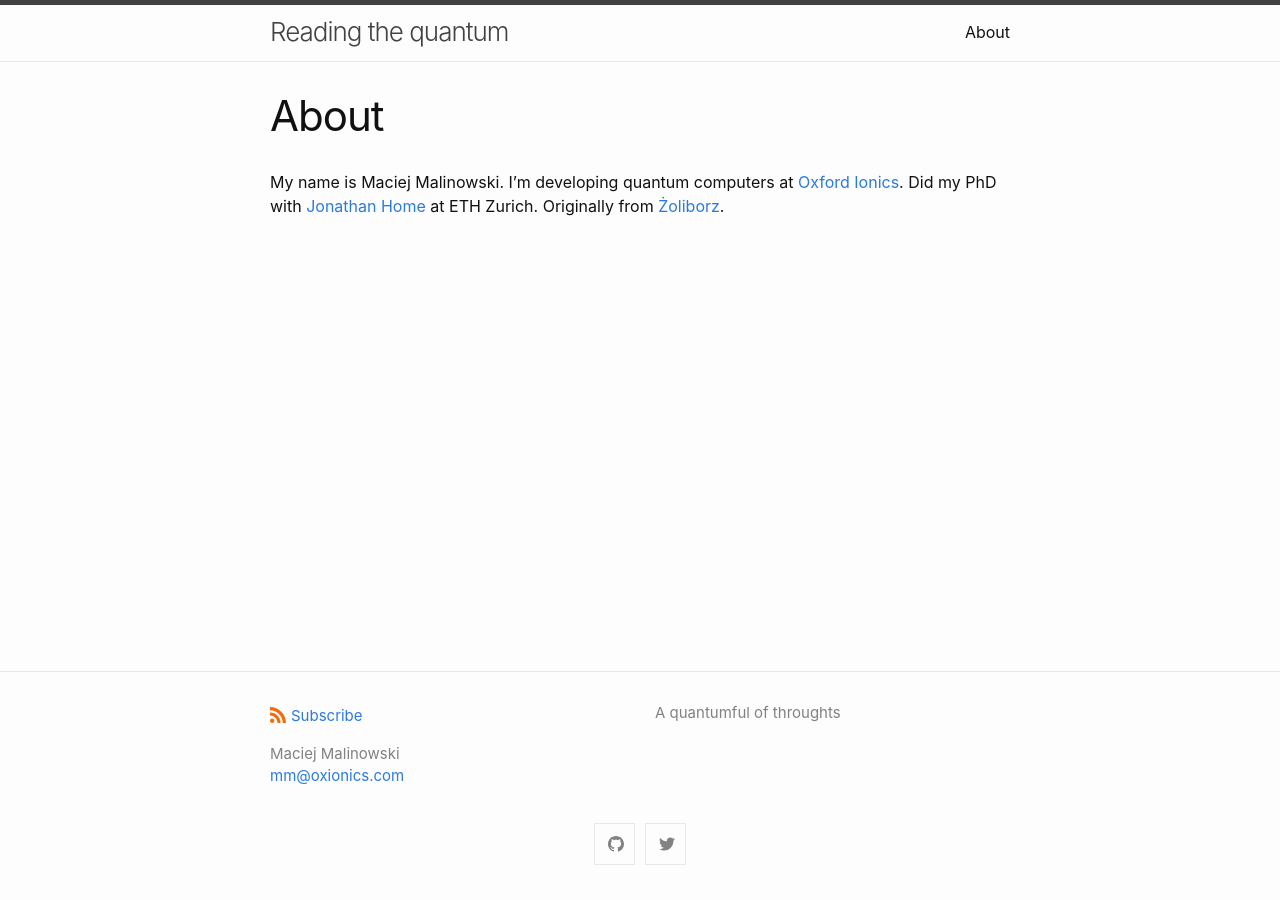
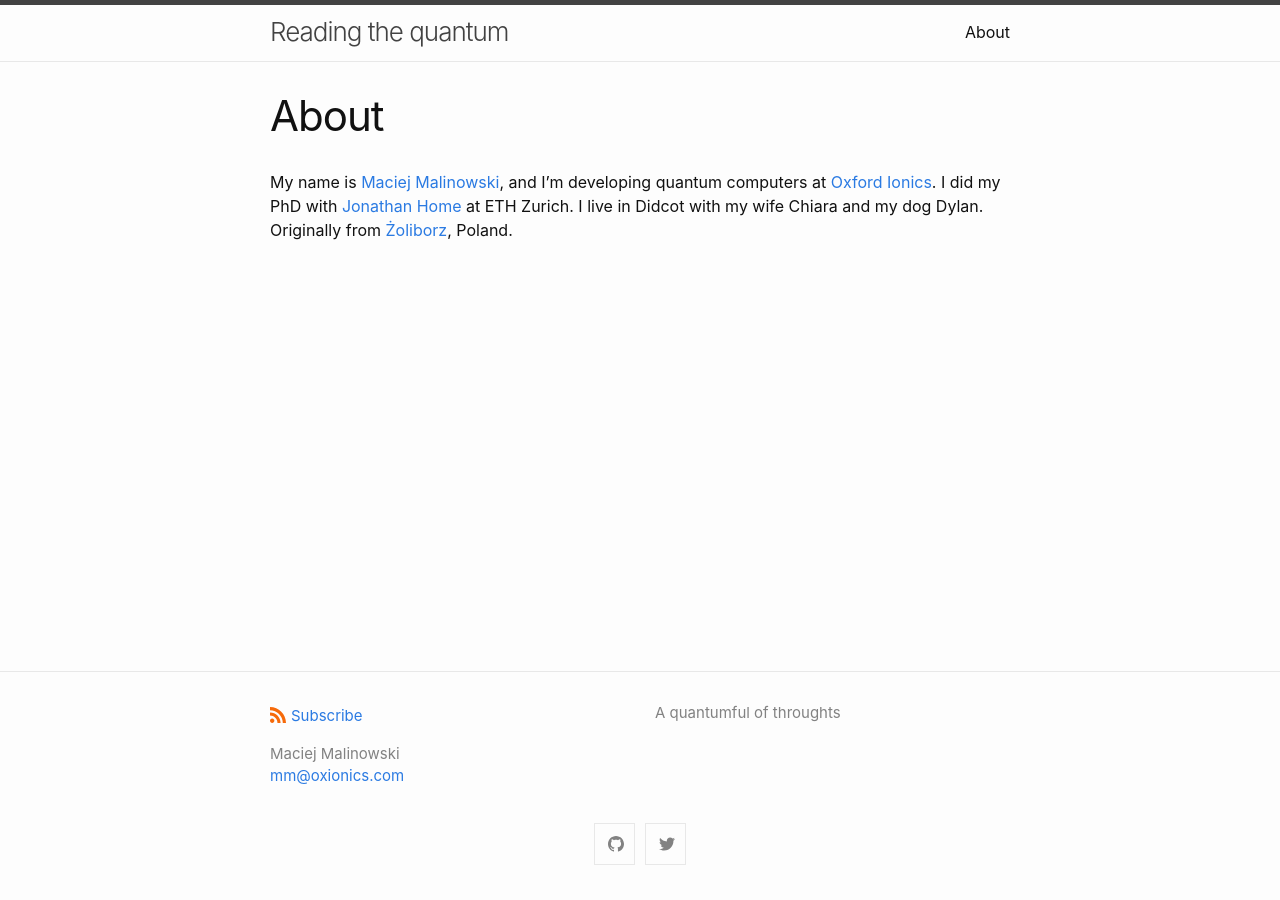
Before and after one commit to m-malinowski/m-malinowski.github.io, a Jekyll site: the page built from about.md, in a window 1280 px wide. Built offline with Jekyll 4.4.1, drawn with Linux system fonts in a browser that asks for light colours.

```diff
--- a/about.md
+++ b/about.md
@@ -4,4 +4,4 @@ title: About
 permalink: /about/
 ---
 
-My name is Maciej Malinowski. I'm developing quantum computers at [Oxford Ionics](https://www.oxionics.com/). Did my PhD with [Jonathan Home](https://tiqi.ethz.ch/) at ETH Zurich. Originally from [Żoliborz](https://en.wikipedia.org/wiki/%C5%BBoliborz).
+My name is [Maciej Malinowski](https://scholar.google.com/citations?user=M4vNyAEAAAAJ&hl=en), and I'm developing quantum computers at [Oxford Ionics](https://www.oxionics.com/). I did my PhD with [Jonathan Home](https://tiqi.ethz.ch/) at ETH Zurich. I live in Didcot with my wife Chiara and my dog Dylan. Originally from [Żoliborz](https://en.wikipedia.org/wiki/%C5%BBoliborz), Poland.
```
Also changed, not shown: _posts/2016-02-08-welcome.md (deleted, +0 -7 lines).
